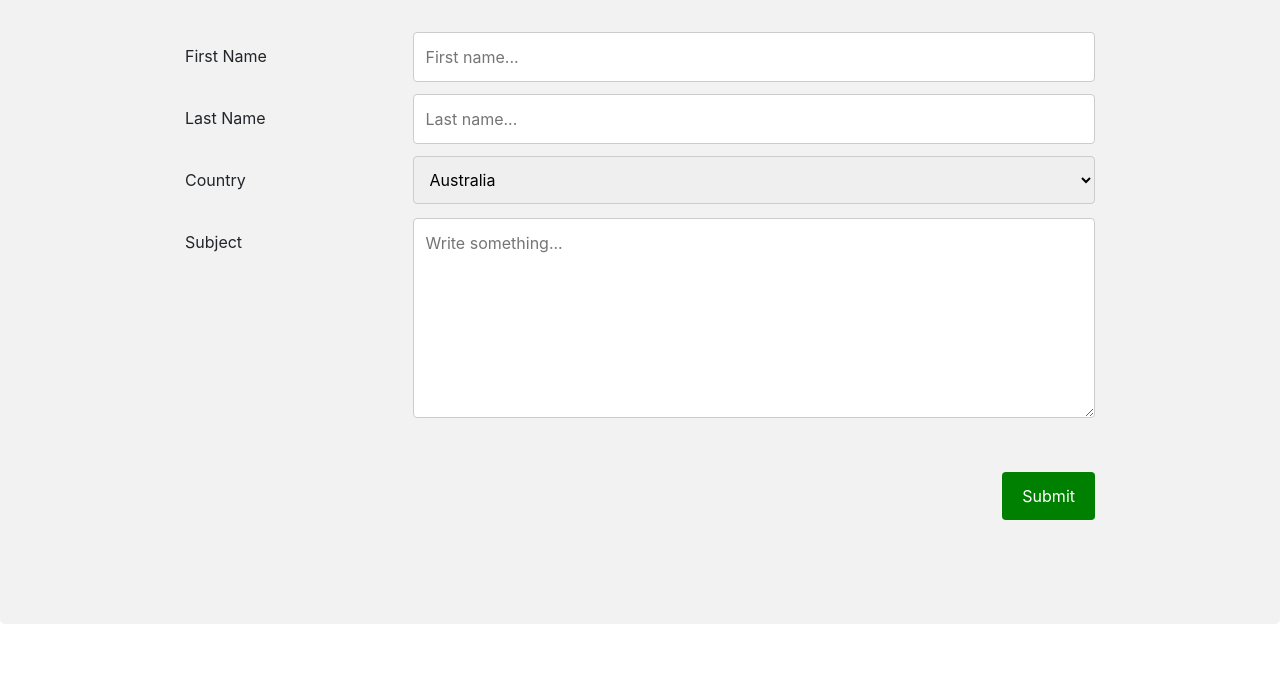
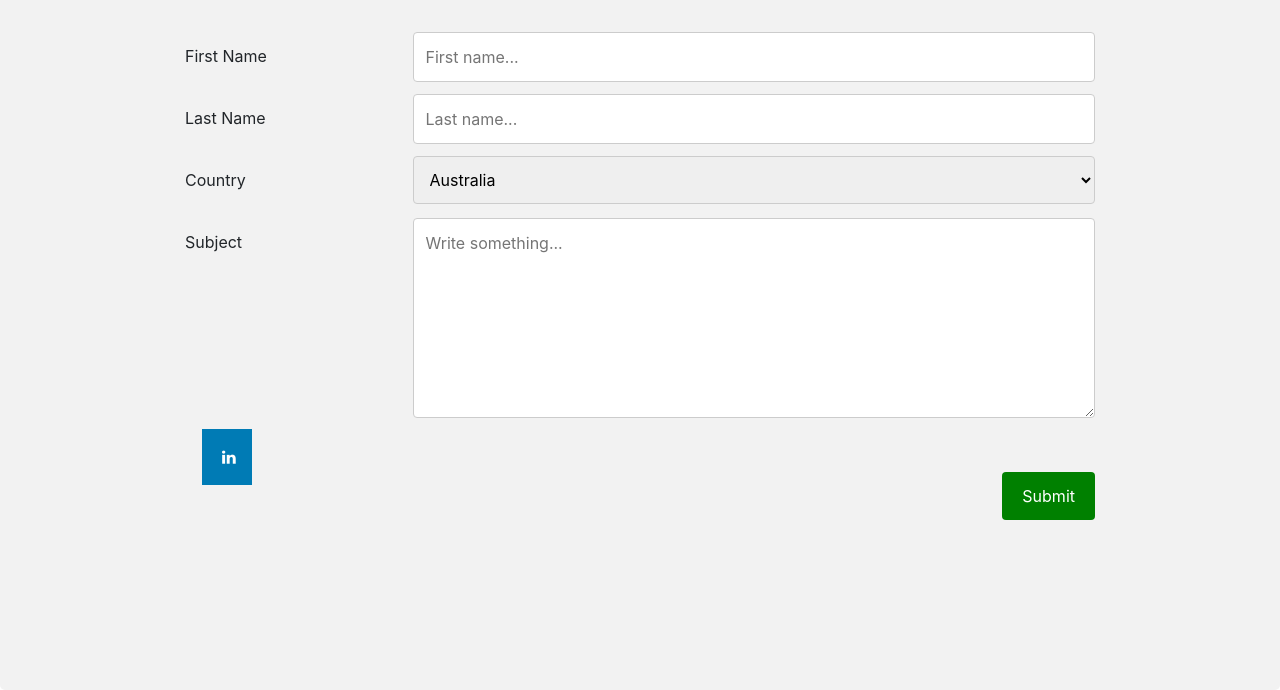
Before and after one commit to kaiwarren12/02-Responsiveportfolio, a plain HTML site: page contact.html in a window 1280 px wide. Shown: the part 326-1016 px from the top of the page. Before the commit the page ends 950 px from the top, so only its background shows below. Drawn offline with nearby package versions, Linux system fonts and the light colour scheme.

Commit message:
added a linked in favicon that links to my linkedin profile on my contact page and changed my about me section

```diff
--- a/contact.html
+++ b/contact.html
@@ -11,6 +11,9 @@
     <script src="https://maxcdn.bootstrapcdn.com/bootstrap/3.4.1/js/bootstrap.min.js"></script>
     <!-- style sheet -->
     <link rel="stylesheet" href="./css/style.css">
+    <!-- favicons -->
+    <link rel="stylesheet" href="https://cdnjs.cloudflare.com/ajax/libs/font-awesome/4.7.0/css/font-awesome.min.css">
+
 </head>
 <body>
 <nav class="navbar navbar-expand-lg navbar-dark bg-dark">
@@ -68,6 +71,10 @@
     <div class="row mt-5" style="float:right;">
         <input type="submit" value="Submit">
     </div>
+
+    <a href="https://www.linkedin.com/in/kai-warren-6bb159194/" class="fa fa-linkedin">
+
+    </a>
     </form>
 </div>
 </body>
--- a/css/style.css
+++ b/css/style.css
@@ -63,3 +63,18 @@ img{
     margin-top: 0;
 }
 }
+
+/* favicons */
+
+.fa {
+    padding: 20px;
+    font-size: 30px;
+    width: 50px;
+    text-align: center;
+    text-decoration: none;
+    margin: 5px 2px;
+}
+.fa-linkedin {
+    background: #007bb5;
+    color: white;
+}
```
Also changed, not shown: index.html (+2 -2 lines).
